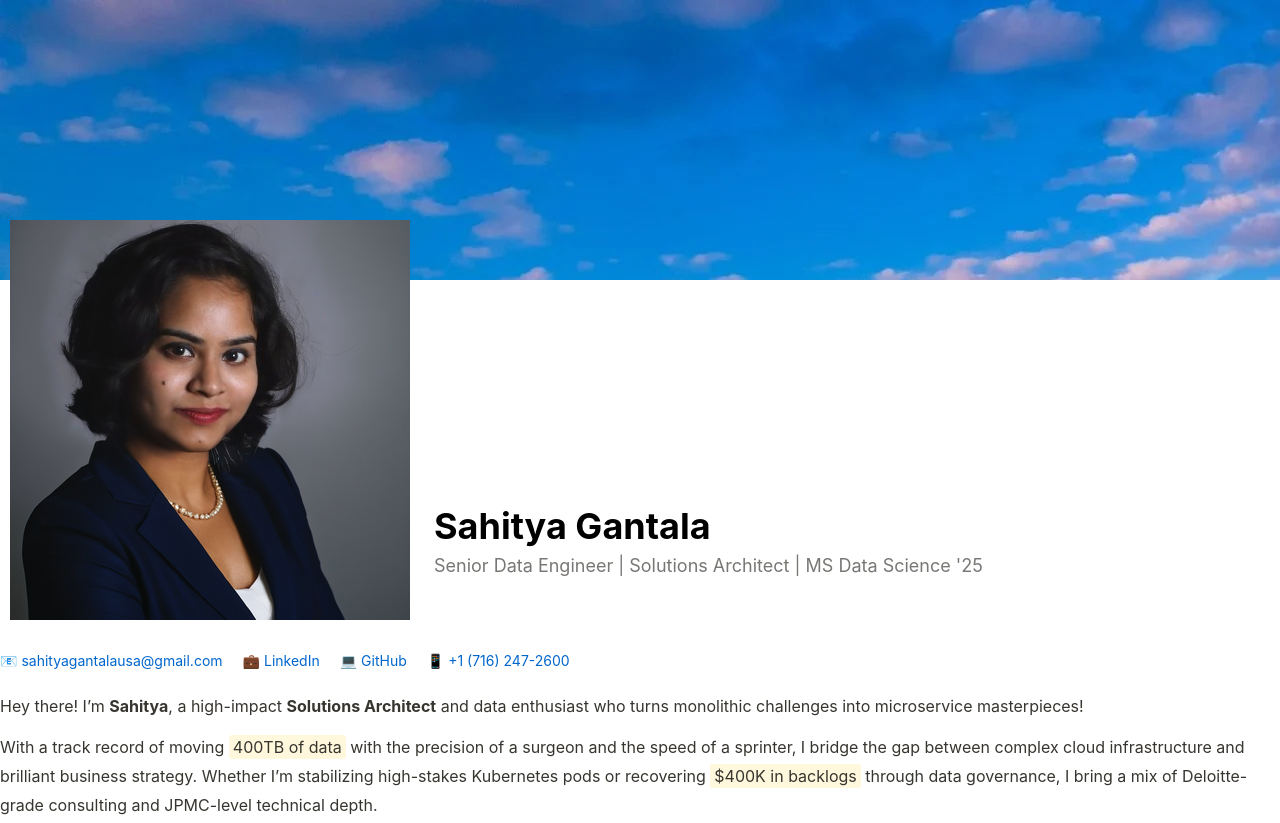
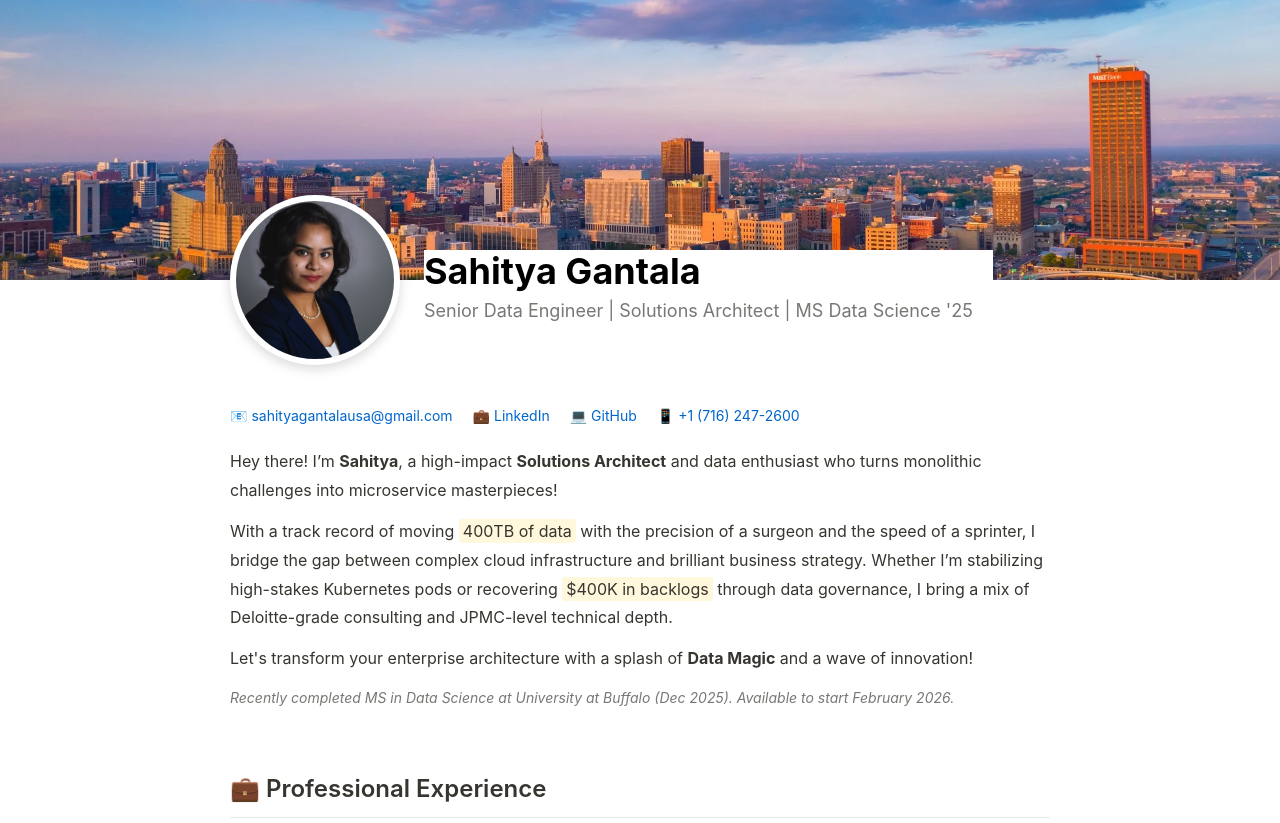
Before and after one commit to s1h8t51/portfolio, a plain HTML site: page index.html in a window 1280 px wide. Shown: the top 823 px of the page. Drawn offline with Linux system fonts and the light colour scheme.

Commit message:
Refactor cover image and profile section styles

```diff
--- a/index.html
+++ b/index.html
@@ -30,28 +30,47 @@
             background: #ffffff;
         }
 
-        /* 1. Ensure the cover image doesn't let things "bleed" through */
+        /* --- LINKEDIN STYLE COVER SECTION --- */
         .cover-image {
             width: 100%;
             height: 280px;
             overflow: hidden;
-    position: relative;
-    display: block;
+            background-color: #f0f2f5;
         }
 
-/* 2. Adjust the overlap so only the PHOTO goes up, not the text as much */
+        .cover-image img {
+            width: 100%;
+            height: 100%;
+            object-fit: cover;
+        }
+
+        .container {
+            max-width: 900px;
+            margin: 0 auto;
+            padding: 0 40px 60px 40px; /* Reduced top padding because profile overlaps */
+        }
+
+        /* --- PROFILE PICTURE OVERLAP --- */
         .profile-section {
             display: flex;
-    align-items: flex-end; /* Keeps text aligned to bottom of photo */
+            align-items: flex-end;
             gap: 24px;
-    margin-top: -60px; /* Changed from -85px to -60px to drop the name down */
-    margin-bottom: 30px;
+            margin-top: -85px; /* Pulls profile section up over the cover image */
+            margin-bottom: 40px;
             position: relative;
             z-index: 10;
-    padding-left: 10px;
         }
 
-/* 3. Add a little extra "push" to the info so it clears the image */
+        .profile-picture {
+            width: 170px;
+            height: 170px;
+            border-radius: 50%;
+            border: 6px solid #ffffff; /* Thick white border like LinkedIn */
+            box-shadow: 0 4px 12px rgba(0,0,0,0.15);
+            object-fit: cover;
+            background-color: #fff;
+        }
+
         .profile-info {
     padding-bottom: 15px;
     background: white; /* Optional: Adds a white background behind name for readability */
```
Lines whose indentation alone changed are shown as unchanged.
